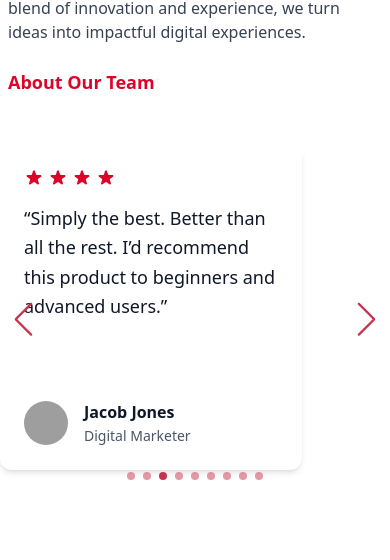
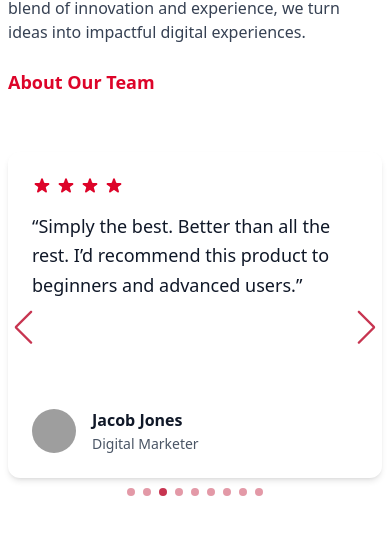
Before and after one commit to Rifatinfo/portfolio-social-verb-web, a React (Vite) app: page / in a window 390 px wide. Shown: the part 9654-10214 px from the top of the page. Built offline with nearby package versions, Linux system fonts and the light colour scheme; no server answers; grey boxes are pictures that could not be loaded.

Commit message:
testimonioal slide create

```diff
--- a/src/Components/Portfolio/Portfolio.jsx
+++ b/src/Components/Portfolio/Portfolio.jsx
@@ -162,7 +162,7 @@ const Portfolio = ({ loadData }) => {
             </div>
           </div>
           <div className="w-full md:w-5/6">
-            <div className="grid grid-cols-1 gap-3 md:grid-cols-4 md:grid-12 md:px-0">
+            <div className="grid grid-cols-1 gap-3 md:grid-cols-4 md:grid-12 md:px-0 px-6">
               {
                 AllProduct.slice(0, productToShow).map(singleItem => <div key={singleItem.id}>
                   <Link to={`/video/${singleItem.id}`}>
--- a/src/Components/Testimonials/Sleep.jsx
+++ b/src/Components/Testimonials/Sleep.jsx
@@ -3,8 +3,8 @@
 const Sleep = () => {
     return (
 
-        <div className=" mb-6">
-            <div className="w-[302px] h-[326px] rounded-xl flex flex-col overflow-hidden shadow-md transform transition-all hover:scale-105 duration-300 bg-white">
+        <div className=" mb-6 p-2">
+            <div className=" h-[326px] rounded-xl flex flex-col overflow-hidden shadow-md transform transition-all hover:scale-105 duration-300 bg-white">
                 <div className="flex flex-col justify-between flex-1 p-6 lg:py-8 lg:px-7">
                     <div className="flex-1">
                         <div className="flex items-center space-x-1 text-[#DD0429]">
--- a/src/Components/Testimonials/TestimonialSlide.jsx
+++ b/src/Components/Testimonials/TestimonialSlide.jsx
@@ -13,10 +13,10 @@ import Sleep from "./Sleep";
 
 const TestimonialSlide = () => {
     return (
-        <div className='max-w-7xl mx-auto'>
+        <div className='md:max-w-7xl md:mx-auto '>
             <Swiper
                 slidesPerView={1}
-                spaceBetween={8}
+                spaceBetween={6}
                 pagination={{
                     clickable: true,
                 }}
```
